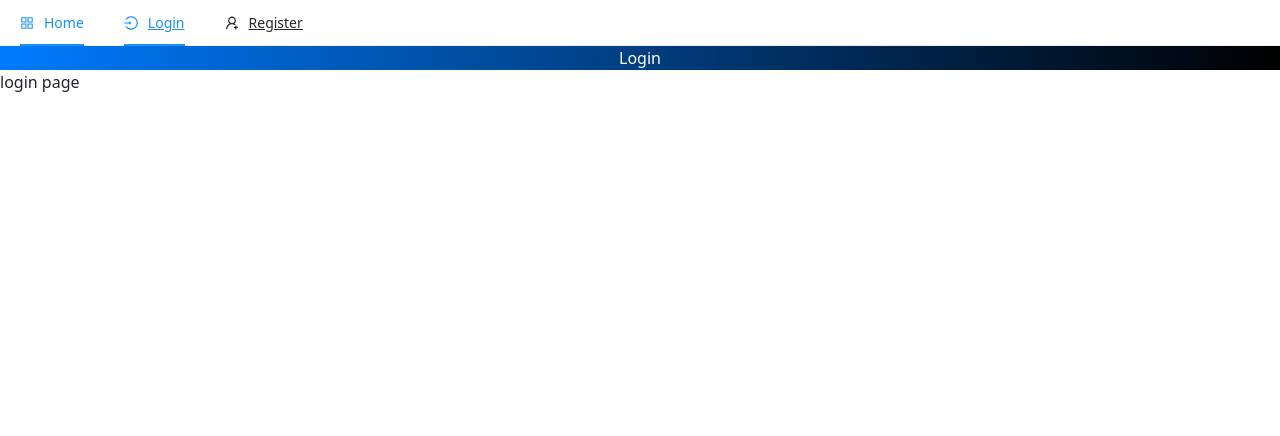
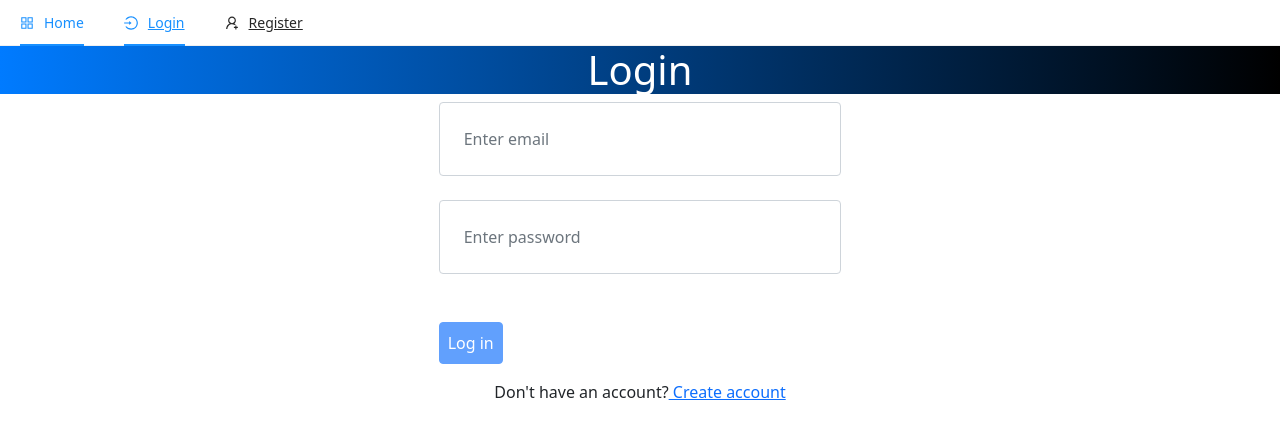
Before and after one commit to mfimia/cookie-auth-nextjs, a Next.js app: page /login in a window 1280 px wide. Shown: the top 436 px of the page. Built offline with nearby package versions, Linux system fonts and the light colour scheme.

Commit message:
login page init

```diff
--- a/pages/login.tsx
+++ b/pages/login.tsx
@@ -1,11 +1,77 @@
 import { NextPage } from "next";
-import { Fragment } from "react";
+import { FormEvent, Fragment, useState } from "react";
+import axios, { AxiosError } from "axios";
+import { toast, ToastContent } from "react-toastify";
+import Error, { ErrorProps } from "next/error";
+import { SyncOutlined } from "@ant-design/icons";
+import Link from "next/link";
 
 const Login: NextPage = () => {
+  const [email, setEmail] = useState("");
+  const [password, setPassword] = useState("");
+  const [loading, setLoading] = useState(false);
+
+  const handleSubmit = async (e: FormEvent) => {
+    e.preventDefault();
+    // console.table({ name, email, password });
+    try {
+      setLoading(true);
+      //   http://localhost:8000 -> included in proxy (custom server)
+      const { data } = await axios.post(`/api/auth/login`, {
+        email,
+        password,
+      });
+
+      console.log("LOGIN RESPONSE:", data);
+      setLoading(false);
+    } catch (err) {
+      if (axios.isAxiosError(err)) {
+        const error = err as AxiosError;
+        toast.error(error.response?.data.payload as ToastContent);
+        setLoading(false);
+      } else {
+        throw new Error("Server Error" as "Server Error" & ErrorProps);
+      }
+    }
+  };
+
   return (
     <Fragment>
-      <div className="jumbotron text-center bg-primary square">Login</div>
-      <p>login page</p>
+      <h1 className="jumbotron text-center bg-primary square">Login</h1>
+      <div className="container col-md-4 offset-md-4 pb-5">
+        <form autoComplete="off" onSubmit={handleSubmit}>
+          <input
+            type="email"
+            className="form-control mb-4 p-4"
+            value={email}
+            onChange={(e) => setEmail(e.target.value)}
+            placeholder="Enter email"
+            required
+          />
+          <input
+            type="password"
+            className="form-control mb-4 p-4"
+            value={password}
+            onChange={(e) => setPassword(e.target.value)}
+            placeholder="Enter password"
+            required
+          />
+          <br />
+          <button
+            type="submit"
+            disabled={!email || !password || loading}
+            className="btn btn-block btn-primary p-2"
+          >
+            {loading ? <SyncOutlined spin /> : "Log in"}
+          </button>
+        </form>
+        <p className="text-center p-3">
+          Don't have an account?
+          <Link href={"/register"}>
+            <a> Create account</a>
+          </Link>
+        </p>
+      </div>
     </Fragment>
   );
 };
```
